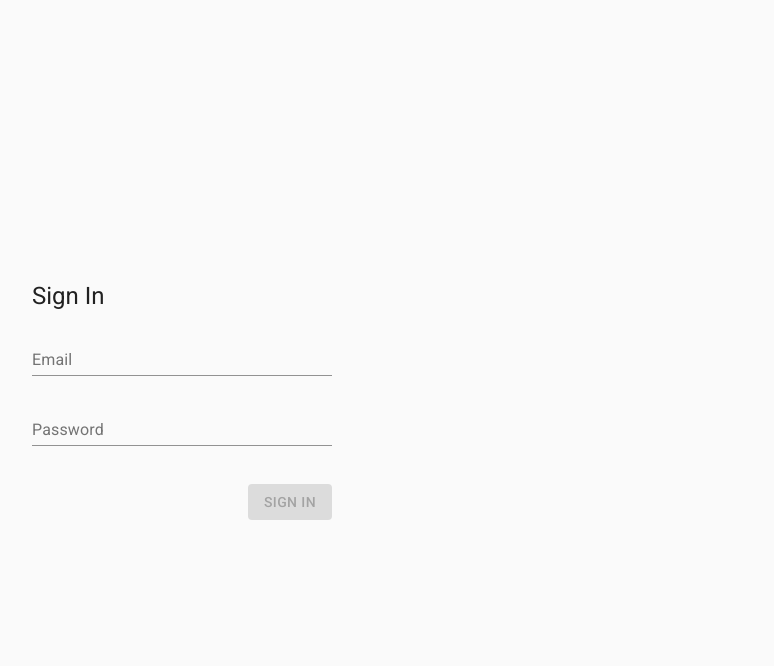
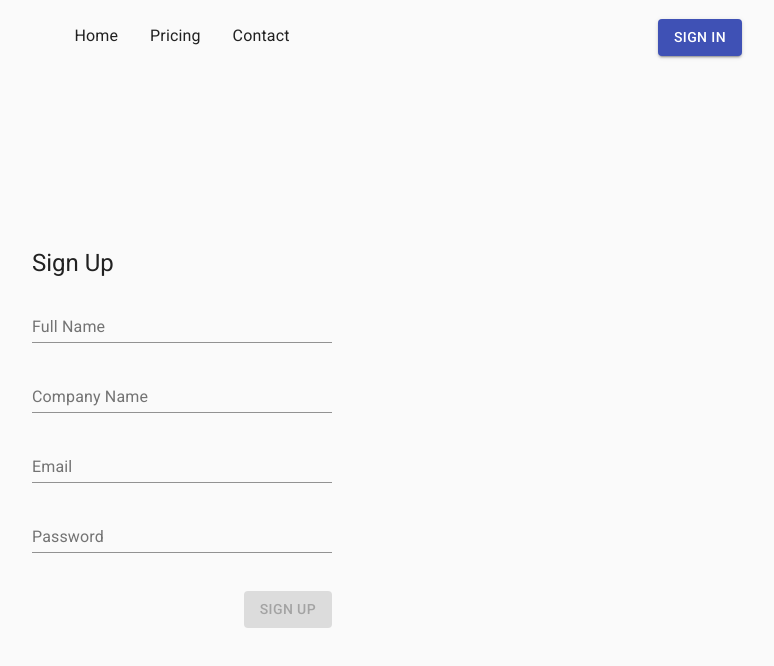
Before and after one commit to chasejarms/dynamic-project-management, a React (Create React App) app: page /sign-up in a window 1280 px wide. Before the commit this address led to /sign-in. Shown: the top 666 px of the page, without its empty margins (458-1232 px from the left). Built offline with nearby package versions, Linux system fonts and the light colour scheme; no server answers; what amazon-cognito-identity-js would draw is missing.

Commit message:
Get all of the app moved over to create react app:

```diff
--- a/src/oneTimeComponents/wrappedApp/app/index.tsx
+++ b/src/oneTimeComponents/wrappedApp/app/index.tsx
@@ -8,6 +8,7 @@ import { useRouterDebug } from "../../../hooks/useRouterDebug";
 import { Home } from "./home";
 import { Pricing } from "./pricing";
 import { Contact } from "./contact";
+import { SignUp } from "./signUp";
 
 export function App() {
     useAxiosInterceptor();
@@ -27,6 +28,9 @@ export function App() {
             <Route path="/sign-in" exact>
                 <SignIn />
             </Route>
+            <Route path="/sign-up" exact>
+                <SignUp />
+            </Route>
             <Route path="/app">
                 <Authenticated />
             </Route>
--- a/src/oneTimeComponents/wrappedApp/app/signIn/index.tsx
+++ b/src/oneTimeComponents/wrappedApp/app/signIn/index.tsx
@@ -4,16 +4,18 @@ import { Typography, Snackbar } from "@material-ui/core";
 import { ChangeEvent, useState, useEffect } from "react";
 import * as AWSCognitoIdentity from "amazon-cognito-identity-js";
 import * as AWS from "aws-sdk/global";
-import { useHistory } from "react-router-dom";
+import { ControlValidator } from "../../../../classes/ControlValidator";
+import { userPool } from "../../../../classes/UserPool";
+import { NonAuthenticatedPageContainer } from "../../../../components/nonAuthenticatedPageContainer";
+import { WrappedButton } from "../../../../components/wrappedButton";
 import { WrappedTextField } from "../../../../components/wrappedTextField";
 import { useControl } from "../../../../hooks/useControl";
-import { ControlValidator } from "../../../../classes/ControlValidator";
-import { WrappedButton } from "../../../../components/wrappedButton";
 import { controlsAreValid } from "../../../../utils/controlsAreValid";
-import { userPool } from "../../../../classes/UserPool";
-import { FullPageContainer } from "../../../../components/fullPageContainer";
+import { useHistory } from "react-router-dom";
 
 export function SignIn() {
+    const history = useHistory();
+
     const emailControl = useControl({
         value: "",
         onChange: (
@@ -53,8 +55,6 @@ export function SignIn() {
         setIsSigningIn(true);
     }
 
-    const routerHistory = useHistory();
-
     useEffect(() => {
         if (!isSigningIn) return;
 
@@ -81,7 +81,7 @@ export function SignIn() {
                 const token = result.getIdToken().getJwtToken();
 
                 localStorage.setItem("token", token);
-                routerHistory.push("/app/companies");
+                history.push("/app/companies");
             },
             onFailure: function (err) {
                 if (didCancel) return;
@@ -128,7 +128,7 @@ export function SignIn() {
     }
 
     return (
-        <FullPageContainer>
+        <NonAuthenticatedPageContainer makeFullPage>
             <div css={classes.pageContainer}>
                 <div css={classes.credentialsContainer}>
                     <div css={classes.signUpContainer}>
@@ -170,7 +170,7 @@ export function SignIn() {
                     {/* TODO: probably put an error message in here to handle errors */}
                 </div>
             </div>
-        </FullPageContainer>
+        </NonAuthenticatedPageContainer>
     );
 }
 
--- /dev/null
+++ b/src/oneTimeComponents/wrappedApp/app/signUp/index.tsx
@@ -0,0 +1,247 @@
+/** @jsxImportSource @emotion/react */
+import { jsx, css } from "@emotion/react";
+import { Typography, Snackbar } from "@material-ui/core";
+import { ChangeEvent, useState, useEffect } from "react";
+import { Api } from "../../../../api";
+import { ControlValidator } from "../../../../classes/ControlValidator";
+import { NonAuthenticatedPageContainer } from "../../../../components/nonAuthenticatedPageContainer";
+import { WrappedButton } from "../../../../components/wrappedButton";
+import { WrappedTextField } from "../../../../components/wrappedTextField";
+import { useControl } from "../../../../hooks/useControl";
+import { controlsAreValid } from "../../../../utils/controlsAreValid";
+import { useHistory } from "react-router-dom";
+
+export function SignUp() {
+    const history = useHistory();
+    const emailControl = useControl({
+        value: "",
+        onChange: (
+            event: ChangeEvent<HTMLInputElement | HTMLTextAreaElement>
+        ) => {
+            return event.target.value;
+        },
+        validatorError: (email: string) => {
+            return ControlValidator.string()
+                .required("This field is required")
+                .email("A valid email is required")
+                .validate(email);
+        },
+    });
+    const showEmailError = !emailControl.isValid && emailControl.isTouched;
+
+    const passwordControl = useControl({
+        value: "",
+        onChange: (
+            event: ChangeEvent<HTMLInputElement | HTMLTextAreaElement>
+        ) => {
+            return event.target.value;
+        },
+        validatorError: (password: string) => {
+            return ControlValidator.string()
+                .required("A password is required")
+                .min(8, "Password length must be at least 8 characters")
+                .customValidator((value: string) => {
+                    return value.toUpperCase() !== value;
+                }, "Password must have one lowercase character")
+                .customValidator((value: string) => {
+                    return value.toLowerCase() !== value;
+                }, "Password must have one uppercase character")
+                .customValidator((value: string) => {
+                    return !!value.match(/\d/);
+                }, "Password must have at least one number")
+                .validate(password);
+        },
+    });
+    const showPasswordError =
+        !passwordControl.isValid && passwordControl.isTouched;
+
+    const nameControl = useControl({
+        value: "",
+        onChange: (
+            event: ChangeEvent<HTMLInputElement | HTMLTextAreaElement>
+        ) => {
+            return event.target.value;
+        },
+        validatorError: (name: string) => {
+            return ControlValidator.string()
+                .required("A name is required")
+                .validate(name);
+        },
+    });
+    const showNameError = !nameControl.isValid && nameControl.isTouched;
+
+    const companyNameControl = useControl({
+        value: "",
+        onChange: (
+            event: ChangeEvent<HTMLInputElement | HTMLTextAreaElement>
+        ) => {
+            return event.target.value;
+        },
+        validatorError: (companyName: string) => {
+            return ControlValidator.string()
+                .required("A company name is required")
+                .validate(companyName);
+        },
+    });
+    const showCompanyNameError =
+        !companyNameControl.isValid && companyNameControl.isTouched;
+
+    const classes = createClasses();
+
+    const [isSigningUp, setIsSigningUp] = useState(false);
+    function triggerSignUp() {
+        setIsSigningUp(true);
+    }
+
+    const [snackbarIsOpen, setSnackbarIsOpen] = useState(false);
+    function onCloseSnackbar() {
+        setSnackbarIsOpen(false);
+    }
+
+    function navigateToSignInPage() {
+        history.push("/sign-in");
+    }
+
+    useEffect(() => {
+        if (!isSigningUp) return;
+
+        let didCancel = false;
+        Api.signUp
+            .signUp({
+                email: emailControl.value,
+                password: passwordControl.value,
+                name: nameControl.value,
+                companyName: "My Amazing Company",
+            })
+            .then(() => {
+                if (didCancel) return;
+                setSnackbarIsOpen(true);
+            })
+            .catch(() => {
+                if (didCancel) return;
+                // show an error with signing up
+            })
+            .finally(() => {
+                if (didCancel) return;
+                setIsSigningUp(false);
+            });
+
+        // navigateToSignInPage();
+
+        return () => {
+            didCancel = true;
+        };
+    }, [isSigningUp]);
+
+    const controlsAreInvalid = !controlsAreValid(
+        nameControl,
+        emailControl,
+        passwordControl,
+        companyNameControl
+    );
+
+    return (
+        <NonAuthenticatedPageContainer makeFullPage>
+            <div css={classes.pageContainer}>
+                <div css={classes.credentialsContainer}>
+                    <div css={classes.signUpContainer}>
+                        <Typography variant="h5">Sign Up</Typography>
+                    </div>
+                    <WrappedTextField
+                        value={nameControl.value}
+                        autoFocus
+                        label="Full Name"
+                        onChange={nameControl.onChange}
+                        error={showNameError ? nameControl.errorMessage : ""}
+                    />
+                    <WrappedTextField
+                        value={companyNameControl.value}
+                        label="Company Name"
+                        onChange={companyNameControl.onChange}
+                        error={
+                            showCompanyNameError
+                                ? companyNameControl.errorMessage
+                                : ""
+                        }
+                    />
+                    <WrappedTextField
+                        value={emailControl.value}
+                        label="Email"
+                        onChange={emailControl.onChange}
+                        error={showEmailError ? emailControl.errorMessage : ""}
+                    />
+                    <WrappedTextField
+                        value={passwordControl.value}
+                        label="Password"
+                        onChange={passwordControl.onChange}
+                        type="password"
+                        error={
+                            showPasswordError &&
+                            passwordControl.value.length > 0
+                                ? passwordControl.errorMessage
+                                : ""
+                        }
+                    />
+                    <div css={classes.signInButtonContainer}>
+                        <WrappedButton
+                            variant="contained"
+                            color="primary"
+                            onClick={triggerSignUp}
+                            disabled={controlsAreInvalid || isSigningUp}
+                            showSpinner={isSigningUp}
+                        >
+                            Sign Up
+                        </WrappedButton>
+                    </div>
+                    {/* TODO: probably put an error message in here to handle errors */}
+                    <Snackbar
+                        open={snackbarIsOpen}
+                        onClose={onCloseSnackbar}
+                        action={
+                            <WrappedButton
+                                color="secondary"
+                                onClick={navigateToSignInPage}
+                            >
+                                Sign In
+                            </WrappedButton>
+                        }
+                        message={
+                            "A verification link has been sent to your email"
+                        }
+                    />
+                </div>
+            </div>
+        </NonAuthenticatedPageContainer>
+    );
+}
+
+const createClasses = () => {
+    const pageContainer = css`
+        flex-grow: 1;
+        display: flex;
+        justify-content: center;
+        align-items: center;
+    `;
+
+    const credentialsContainer = css`
+        width: 300px;
+        display: grid;
+    `;
+
+    const signInButtonContainer = css`
+        display: flex;
+        justify-content: flex-end;
+        margin-top: 16px;
+    `;
+
+    const signUpContainer = css`
+        margin-bottom: 16px;
+    `;
+
+    return {
+        pageContainer,
+        credentialsContainer,
+        signInButtonContainer,
+        signUpContainer,
+    };
+};
```
